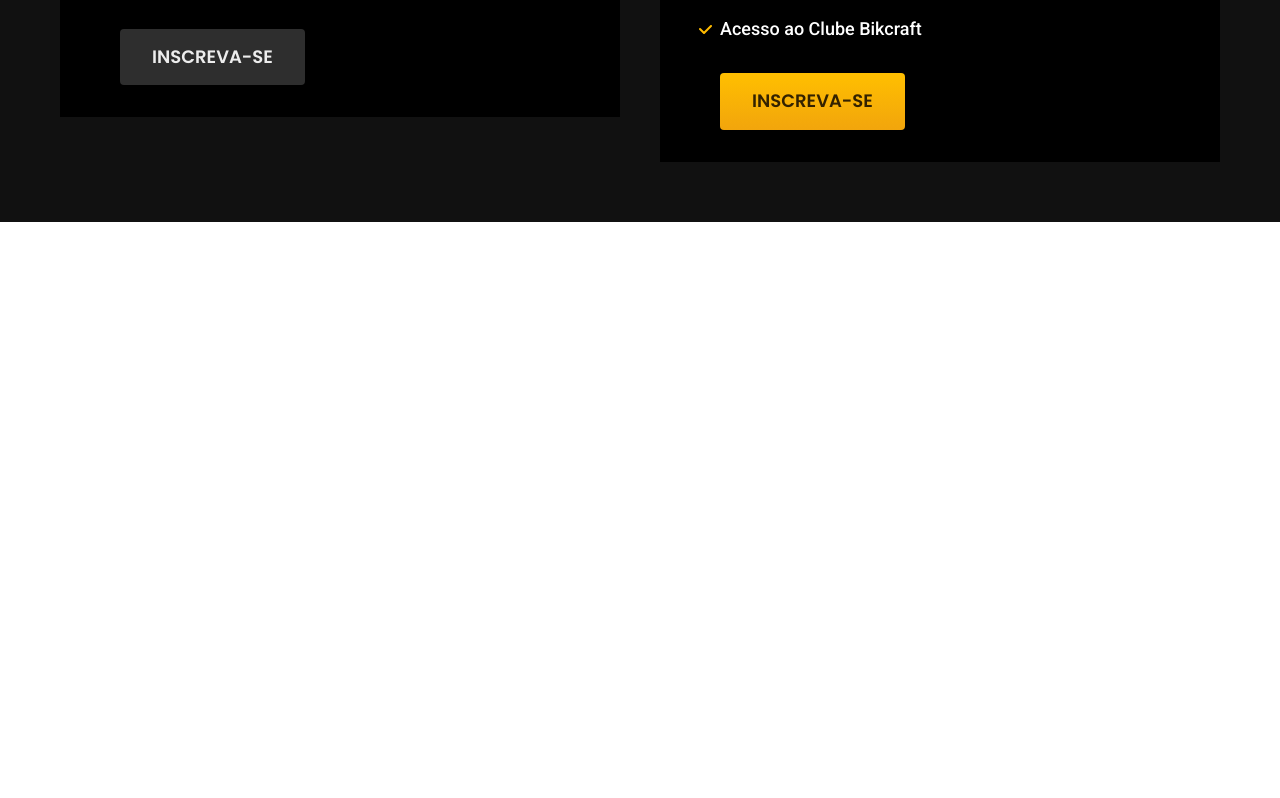
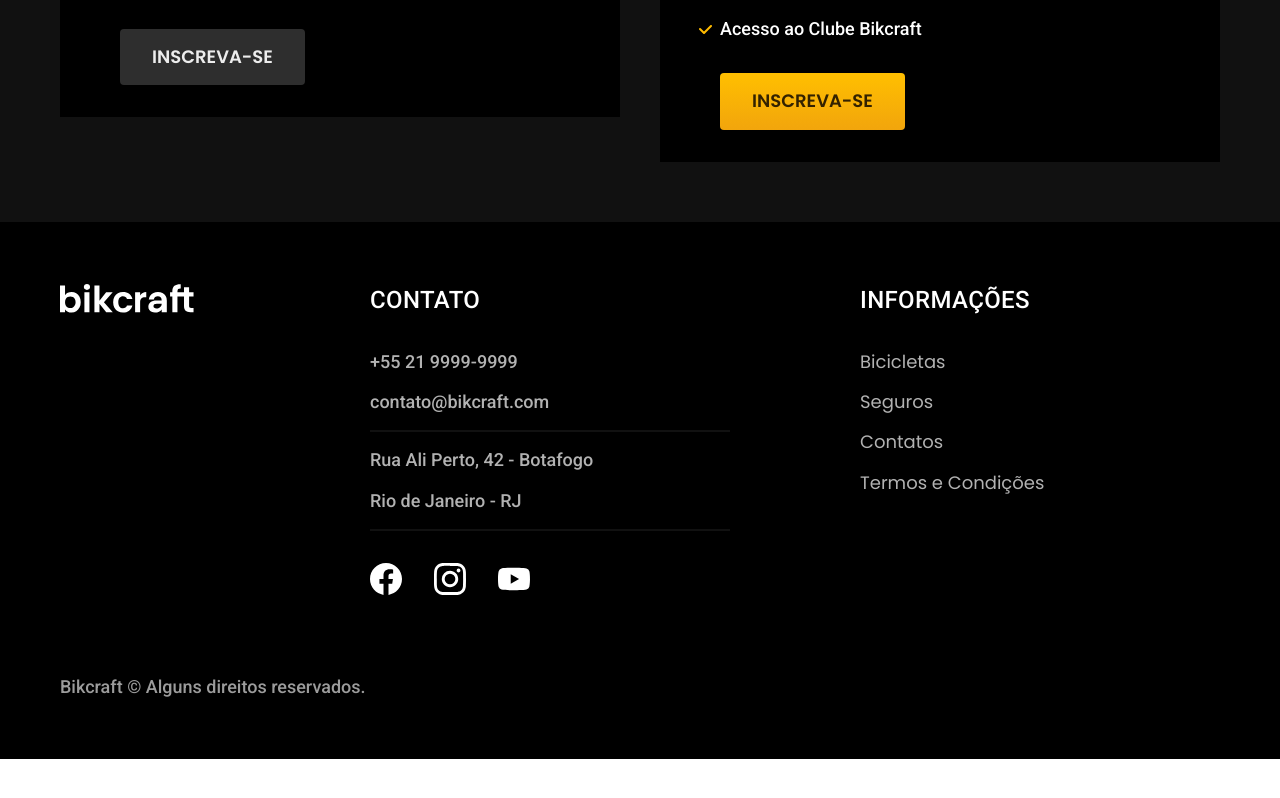
Before and after one commit to pedrojoaovr/bikcraft, a plain HTML site: page index.html in a window 1280 px wide. Shown: the part 4205-5003 px from the top of the page. After the commit the page ends 4964 px from the top, so only its background shows below. Drawn offline with Linux system fonts and the light colour scheme.

Commit message:
Primeira Página Completa

```diff
--- /dev/null
+++ b/css/global/footer.css
@@ -0,0 +1,63 @@
+.footer-bg {
+  background-color: var(--cor-12);
+}
+
+.footer {
+  display: grid;
+  grid-template-columns: 3fr 5fr 4fr;
+  gap: 40px;
+  padding-top: 60px;
+  padding-bottom: 60px;
+}
+
+.footer h3 {
+  margin-bottom: 32px;
+}
+
+.footer-contato ul {
+  margin-bottom: 32px;
+}
+.footer-contato li:nth-child(even):after {
+  content: "";
+  display: block;
+  max-width: 360px;
+  height: 2px;
+  background: var(--cor-11);
+  margin-top: 16px;
+}
+
+.footer li {
+  margin-bottom: 16px;
+}
+.footer-redes {
+  display: flex;
+  gap: 32px;
+}
+
+.footer a::hover {
+  color: var(--cor-0);
+}
+
+.footer-copy {
+  grid-column: 1/-1;
+  margin-top: 40px;
+}
+
+@media (max-width: 800px) {
+  .footer > img {
+    display: none;
+  }
+  .footer {
+    grid-template-columns: 1fr 1fr;
+  }
+}
+@media (max-width: 600px) {
+  .footer {
+    grid-template-columns: 1fr;
+    gap: 60px;
+  }
+
+  .footer-copy {
+    margin-top: 0px;
+  }
+}
--- a/css/global/global.css
+++ b/css/global/global.css
@@ -1,7 +1,6 @@
 body {
   margin: 0px;
   font-family: Arial, Helvetica, sans-serif;
-  padding-bottom: 600px;
   color: #111111;
 }
 h1,
--- a/css/style.css
+++ b/css/style.css
@@ -1,5 +1,6 @@
 @import "./global/header.css";
 @import "./global/global.css";
+@import "./global/footer.css";
 @import "./utilidade/tipografia.css";
 
 /*Utilidades */
--- a/index.html
+++ b/index.html
@@ -131,7 +131,6 @@
   <article class=seguros-bg>
     <div class="seguros container">
       <h2 class="font-1-xxl cor-0">seguros<span class="cor-p1">.</span></h2>
-
       <div class="seguros-item">
         <h3 class="font-1-xl cor-6">PRATA</h3>
         <span class="font-1-xl cor-0">R$199<span class="font-1-xs cor-6">mensal</span></span>
@@ -158,8 +157,45 @@
         <a class="botao" href="./orcamento.html">Inscreva-se</a>
       </div>
     </div>
+  </article>
 
-  </article>
+  <footer class="footer-bg">
+    <div class="footer container">
+      <img src="./img/bikcraft.svg" alt="Bikcraft">
+      <div class="footer-contato">
+        <h3 class="font-2-l-b cor-0">Contato</h3>
+        <ul class="font-2-m cor-5">
+          <li><a href="tel:+552199999999">+55 21 9999-9999</a></li>
+          <li><a href="mailto:contato@bikcraft.com">contato@bikcraft.com</a></li>
+          <li>Rua Ali Perto, 42 - Botafogo</li>
+          <li>Rio de Janeiro - RJ</li>
+        </ul>
+        <div class="footer-redes">
+          <a href="./">
+            <img src="./img/redes/facebook.svg" alt="Facebook">
+          </a>
+          <a href="./">
+            <img src="./img/redes/instagram.svg" alt="Instagram">
+          </a>
+          <a href="./">
+            <img src="./img/redes/youtube.svg" alt="Youtube">
+          </a>
+        </div>
+      </div>
+      <div class="footer-informacoes">
+        <h3 class="font-2-l-b cor-0">Informações</h3>
+        <nav>
+          <ul class="font-1-m cor-5">
+            <li> <a href="./biciletas.html"> Bicicletas</a></li>
+            <li> <a href="./seguros.html"> Seguros</a></li>
+            <li> <a href="./contato.html"> Contatos</a></li>
+            <li> <a href="./termos.html"> Termos e Condições</a></li>
+          </ul>
+        </nav>
+      </div>
+      <p class="footer-copy font-2-m cor-6">Bikcraft © Alguns direitos reservados.</p>
+    </div>
+  </footer>
 </body>
 
 </html>
```
